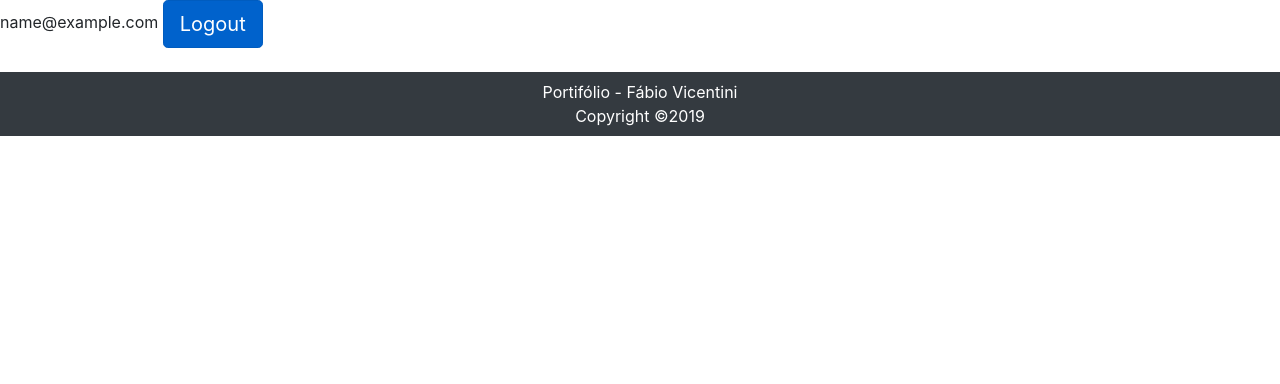
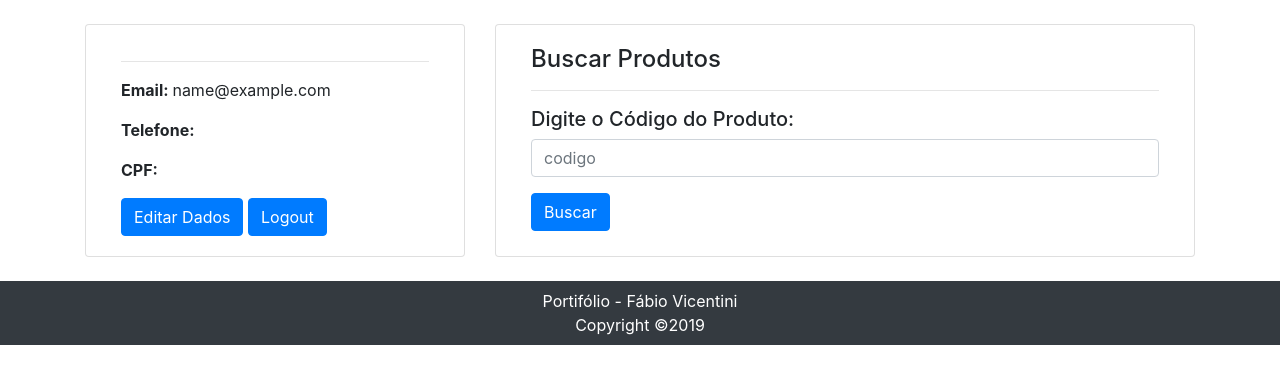
Before and after one commit to fabiovct/cadastro, a PHP site: page /sistema_interno.php in a window 1280 px wide. Shown: the part 56-440 px from the top of the page. Run offline with PHP 8.4, Linux system fonts and the light colour scheme; the visitor is signed in with stand-in values (Sample User, id 1); data that the repository does not hold is empty.

Commit message:
criação de dados_ususario.php  e acrescimo da busca de produtos no sistema_interno.php

```diff
--- /dev/null
+++ b/dados_usuarios.php
@@ -0,0 +1,52 @@
+<?php
+$email = $_SESSION['email'];
+
+$query1 = "SELECT * FROM usuarios WHERE EMAIL = '$email'";
+$consulta1 = mysqli_query($conexao, $query1);
+
+while($linha = mysqli_fetch_array($consulta1)){
+
+//    echo '<td>'.$linha['id_usuarios'].'</td><br>';
+//    echo '<td>'.$linha['nome'].'</td><br>';
+//    echo '<tr><td >'.$linha['sobrenome'].'</td><br>';
+//    echo '<tr><td >'.$linha['telefone'].'</td><br>';
+//    echo '<tr><td >'.$linha['CPF'].'</td><br>';
+
+    $nome_usuario = utf8_encode($linha['nome']);
+    $sobrenome_usuario = utf8_encode($linha['sobrenome']);
+    $telefone_usuario = utf8_encode($linha['telefone']);
+    $cpf_usuario = utf8_encode($linha['CPF']);
+}
+?>
+<div class="container mt-4">
+    <div class="card-deck">
+ <div class="card col-4" >
+        <!--  <img src="..." class="card-img-top" alt="...">-->
+          <div class="card-body">
+              <h4 class="card-title"><?php echo $nome_usuario; echo " ".$sobrenome_usuario; ?><hr></h4>
+            <p class="card-text"><?php echo "<strong>Email: </strong>". $email; ?></p>
+            <p class="card-text"><?php echo "<strong>Telefone: </strong>".$telefone_usuario; ?></p>
+            <p class="card-text"><?php echo "<strong>CPF: </strong>".$cpf_usuario; ?></p>
+           <a href="#" class="btn btn-primary">Editar Dados</a>
+           <a href="logout.php" class="btn btn-primary">Logout</a>
+          </div>
+  </div>
+
+         <div class="card col-8" >
+        <!--  <img src="..." class="card-img-top" alt="...">-->
+          <div class="card-body">
+              <form action='sistema_interno.php' method="POST">
+              <h4 class="card-title">Buscar Produtos<hr></h4>
+            <p class="card-text"><h5>Digite o Código do Produto:</h5>
+            <input type="text" class="form-control" id="codigo_produto" name="codigo_produto"  placeholder="codigo">
+            </p>
+            <p class="card-text"></p>
+            <p class="card-text"></p>
+           <button type="submit" class="btn btn-primary">Buscar</button>
+              </form>
+          </div>
+  </div>
+
+
+</div>
+</div>
--- a/index.php
+++ b/index.php
@@ -3,7 +3,6 @@ include 'header.html';
 ?>
 <body>
     <div class="container  mt-4 col-4">
-    <div class="">
         <form action='login.php' method="POST">
           <div class="form-group">
               <h3>Login</h3>
@@ -16,10 +15,7 @@ include 'header.html';
             <button type="submit" class="btn btn-primary">Logar</button>
         </form>
     </div>
-</div>
-
 </body>
-
 
 <?php
 include 'footer.html';
--- a/sistema_interno.php
+++ b/sistema_interno.php
@@ -1,41 +1,25 @@
 <?php
+include 'header.html';
+include 'Conection.php';
 
-include 'header.html';
+session_start();
+
+include 'dados_usuarios.php';
+
+if(isset($_POST['codigo_produto'])){
+$codigo_produto = ($_POST['codigo_produto']);
+$query_buscar_produtos = "SELECT * FROM produtos WHERE Codigo = '$codigo_produto'";
+$consulta_buscar_produtos = mysqli_query($conexao, $query_buscar_produtos);
+
+while($produto = mysqli_fetch_array($consulta_buscar_produtos)){
+
+    echo '<td>'.$produto['Codigo'].'</td><br>';
+    echo '<td>'.$produto['Linha'].'</td><br>';
+
+}}
 ?>
-<!--<h1>Seja bem vindo</h1>-->
 
 
 <?php
-include 'Conection.php';
-
-session_start();
-echo $_SESSION['email'];
-$email = $_SESSION['email'];
-
-$query1 = "SELECT * FROM usuarios WHERE EMAIL = '$email'";
-
-$consulta1 = mysqli_query($conexao, $query1);
-
-while($linha = mysqli_fetch_array($consulta1)){
-
-    echo '<td>'.$linha['id_usuarios'].'</td><br>';
-    echo '<td>'.$linha['nome'].'</td><br>';
-    echo '<tr><td >'.$linha['sobrenome'].'</td><br>';
-    echo '<tr><td >'.$linha['telefone'].'</td><br>';
-    echo '<tr><td >'.$linha['CPF'].'</td><br>';
-}
-
+include 'footer.html';
 ?>
-
-
-
-
-<a href="logout.php" class="btn btn-primary btn-lg active" role="button" aria-pressed="true">Logout</a>
-
-
-
-<?php
-
-include 'footer.html';
-
-?>
```
Lines whose indentation alone changed are shown as unchanged.
